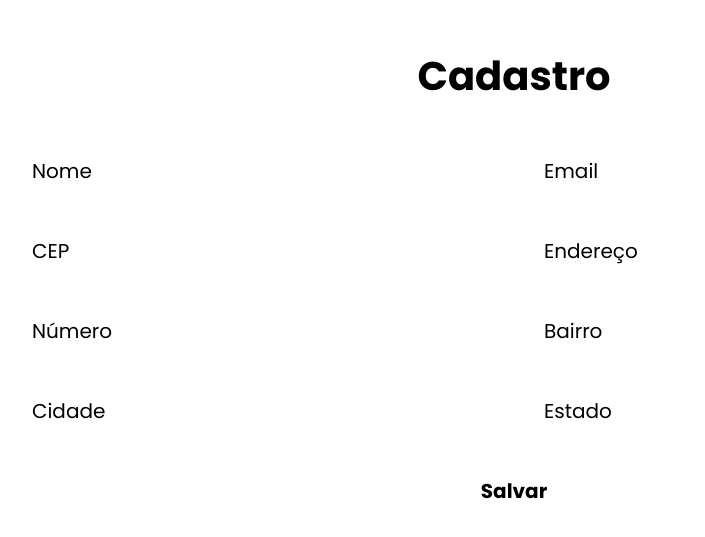
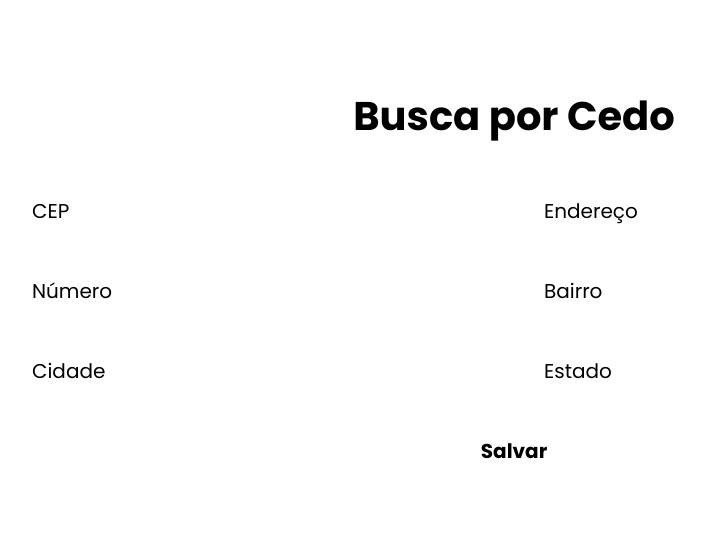
Before and after one commit to felipeandree/buscaPorCEP, a plain HTML site: page index.html in a window 1280 px wide. Shown: the part 119-656 px from the top of the page, without its empty margins (126-831 px from the left). Drawn offline with Linux system fonts and the light colour scheme.

Commit message:
updated header

```diff
--- a/index.html
+++ b/index.html
@@ -9,17 +9,8 @@
 </head>
 <body>
     <main class="container">
-        <h1 class="title">Cadastro</h1>
-        <div class="row">
-            <div class="inputbox">
-                <input type="text" id="nome" required>
-                <label for="nome">Nome</label>
-            </div>
-            <div class="inputbox">
-                <input type="text" id="email"  required>
-                <label for="email">Email</label>
-            </div>
-        </div>
+        <h1 class="title">Busca por Cedo</h1>
+
         <div class="row">
             <div class="inputbox">
                 <input type="text" id="cep"  required>
```
